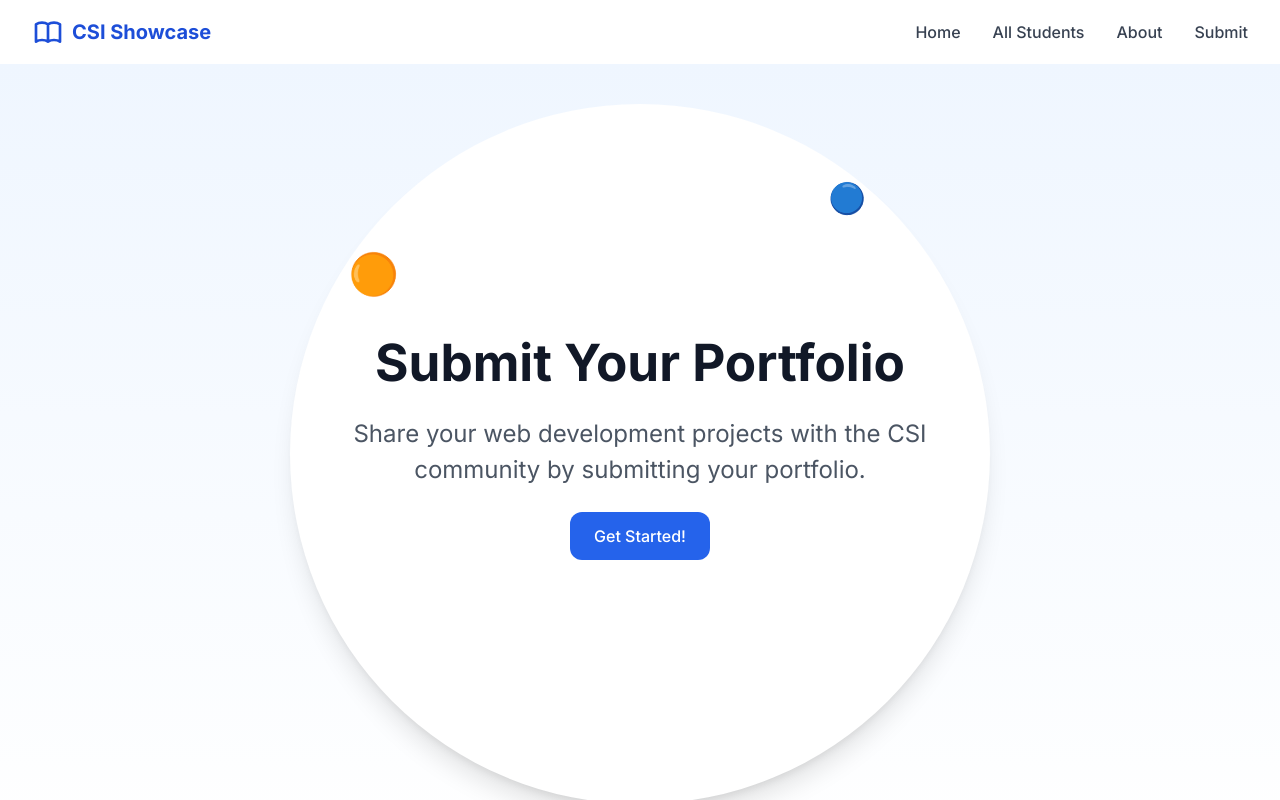
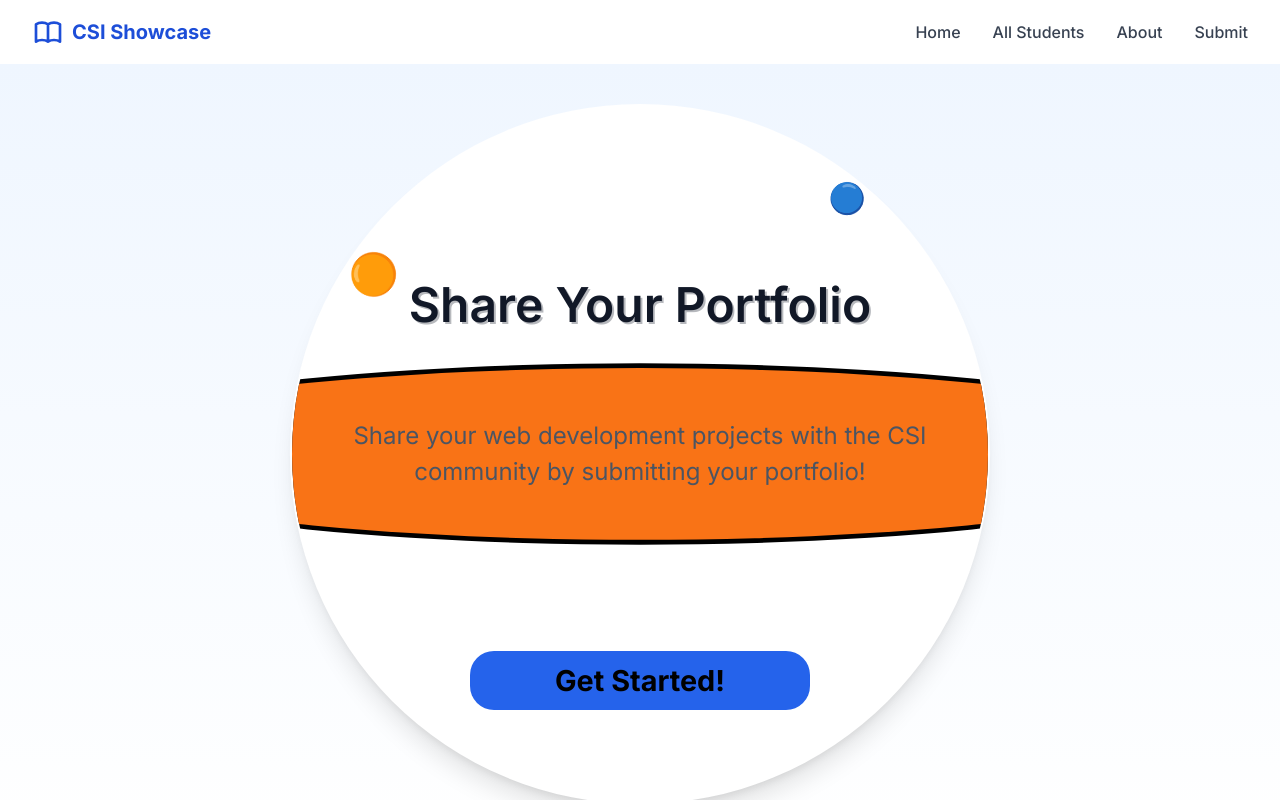
Before and after one commit to justinburks19/student-showcase-main, a Next.js app in the folder student-portfolio-showcase/: page /submit in a window 1280 px wide. Shown: the top 800 px of the page. Built offline with nearby package versions, Linux system fonts and the light colour scheme.

Commit message:
Remove NotFound component and add ThreeDText component for enhanced text display in portfolio submission

```diff
--- /dev/null
+++ b/student-portfolio-showcase/app/submit/customizer-section/threeD-Text-h1.tsx
@@ -0,0 +1,32 @@
+
+
+export function ThreeDText({ text,textSize}: { text: string, textSize: string }) {
+return (
+    <h1
+      className={`
+        ${textSize}
+        relative
+      `} //Take in a className prop for text size, relative positioning
+    >
+      {/* Back Layer*/}
+      <span
+        aria-hidden
+        className="
+          absolute inset-0
+          translate-x-[0.06em] translate-y-[0.06em]
+          md:translate-x-[0.04em] md:translate-y-[0.04em]
+
+          opacity-30
+          blur-[0.5px]
+        " //absolute so its free, inset-0 to cover entire h1, slight offset, low opacity and blur for depth
+      >
+        {text}
+      </span>
+
+      {/* Front layer */}
+      <span className="relative z-10"> {/*Stack above back layer*/}
+        {text}
+      </span>
+    </h1>
+  );
+}
--- a/student-portfolio-showcase/app/submit/page.tsx
+++ b/student-portfolio-showcase/app/submit/page.tsx
@@ -1,15 +1,15 @@
 "use client"; // Enable client-side rendering
 import { useState } from "react";
 import React from "react";
-import {FormSection} from "./selections/formSection"; // Import the reusable FormSection component
-import {TextField} from "./selections/textField"; // Import the reusable TextField component
-import {Checkbox} from "./selections/checkbox"; // Import the reusable Checkbox component
-import {YearDropdown} from "./selections/yearsDrop"; // Import the reusable YearDropdown component
-import {SemesterDropdown} from "./selections/semesterDrop"; // Import the reusable SemesterDropdown component
-import {CheckBoxExplained} from "./selections/checkBoxExplained"; // Import the reusable CheckBoxExplained component
-import { motion as m, AnimatePresence} from "framer-motion";
-import { size } from "zod/v4";
-import { get } from "http";
+import { FormSection } from "./selections/formSection"; // Import the reusable FormSection component
+import { TextField } from "./selections/textField"; // Import the reusable TextField component
+import { Checkbox } from "./selections/checkbox"; // Import the reusable Checkbox component
+import { YearDropdown } from "./selections/yearsDrop"; // Import the reusable YearDropdown component
+import { SemesterDropdown } from "./selections/semesterDrop"; // Import the reusable SemesterDropdown component
+import { CheckBoxExplained } from "./selections/checkBoxExplained"; // Import the reusable CheckBoxExplained component
+import { motion as m, AnimatePresence } from "framer-motion";
+import { ThreeDText } from "./customizer-section/threeD-Text-h1";
+
 export default function Page() {
   const [submit, setSubmit] = useState(false); // State to track form submission
   const [addProject, setAddProject] = useState(1); // State to track number of projects added
@@ -81,12 +81,13 @@ export default function Page() {
       const element = document.getElementById(id) as
         | HTMLInputElement // for text and url inputs
         | HTMLTextAreaElement // for textarea inputs
-        | HTMLSelectElement // for select dropdowns
+        | HTMLSelectElement; // for select dropdowns
 
       if (!element) continue; // Skip if element not found
 
       // Additional validation for URL fields
-        if (!element?.value.trim()) { // Check if the element is valid
+      if (!element?.value.trim()) {
+        // Check if the element is valid
         alert(`Please complete "${id}" field before adding another project.`);
         element.focus(); // Focus on the empty field
         return; // Exit the function if validation fails
@@ -115,13 +116,18 @@ const handlesubmit = (event: React.FormEvent<HTMLFormElement>) => {
 
     // ----- FIX FOR CHECKBOX GROUPS -----
     // Collect ALL checked values for these fields:
-  const multiValueFields = ["major", "skills", "contactMethods", "technologiesUsed-1"];
+    const multiValueFields = [
+      "major",
+      "skills",
+      "contactMethods",
+      "technologiesUsed-1",
+    ];
 
     multiValueFields.forEach((value) => {
       const values = formData
-      .getAll(value)     // all values for that name
+        .getAll(value) // all values for that name
         .map((v) => v.toString().trim()) // to string and trim whitespace
-      .filter(Boolean);  // drop empties
+        .filter(Boolean); // drop empties
 
       if (values.length > 0) {
         // store as comma-separated string
@@ -151,7 +157,6 @@ const handlesubmit = (event: React.FormEvent<HTMLFormElement>) => {
     console.log("Form submitted:", data);
   };
 
-
   // Contact methods options
   const contactMethods = [
     "Email",
@@ -161,81 +166,177 @@ const handlesubmit = (event: React.FormEvent<HTMLFormElement>) => {
     "Portfolio Website",
     "Discord",
     "X / Twitter",
-]
+  ];
 
   return (
     <div className="relative min-h-screen bg-gradient-to-b from-primary-50 to-white">
-    <div className="h-full container relative mx-auto px-10 sm:px-6 mg:px-8 bg-transparent pt-10">
+      <div className="h-full container relative mx-auto bg-transparent pt-10 px-2">
         <AnimatePresence mode="wait">
           {!getStarted && (
             <m.div
-      key = "portfolio-circle"
+              key="portfolio-circle"
               className="
                 relative
-      flex flex-col justify-center items-center  max-w-[min(100vw,700px)]
+                grid grid-rows-3 justify-center  max-w-[min(100vw,700px)]
+                p-2
                 aspect-square
                 overflow-hidden
-      gpu-acceleration text-center mb-4 border-transparent rounded-full bg-white shadow-xl p-[clamp(1rem,2.5vw,3rem)] mx-auto "
-      initial={{ opacity: 0.7, translateY: 0, borderColor:"Transparent"}}
-      animate={{ opacity: 1,  translateY: [-20, 0, -15, 0, -10, 0, -5, 0], borderColor:["Transparent", "Black", "Transparent"]}}
-      transition={{duration: 3, repeatType: "mirror",
-
+                gpu-acceleration text-center mb-4 border-transparent rounded-full bg-white shadow-xl mx-auto "
+              initial={{
+                opacity: 0.7,
+                translateY: 0,
+                borderColor: "Transparent",
+              }}
+              animate={{
+                opacity: 1,
+                translateY: [-20, 0, -15, 0, -10, 0, -5, 0],
+                borderColor: ["Transparent", "Black", "Transparent"],
+              }}
+              transition={{
+                duration: 3,
+                repeatType: "mirror",
               }}
               exit={{
                 opacity: 0,
-        scale:0.8,
-        rotateY: [0,270,360,180,270,360],
-        transition: { duration: 3, ease: "easeInOut" }
+                scale: 0.8,
+                rotateY: [0, 270, 360, 180, 270, 360],
+                transition: { duration: 3, ease: "easeInOut" },
               }}
-      style={{ borderWidth: 2, borderStyle: "solid", borderColor: "transparent", transformStyle: "preserve-3d" }}
+              style={{
+                borderWidth: 2,
+                borderStyle: "solid",
+                borderColor: "transparent",
+                transformStyle: "preserve-3d",
+              }}
             >
-
-          <m.div className="flex absolute text-[clamp(1rem,2.2vw,3rem)]
+              {/* Animated circles */}
+              <m.div
+                className="flex absolute text-[clamp(1rem,2.2vw,3rem)]
           mx-auto
           inset-0
           md:w-[clamp(20%,20%,90%)] w-[clamp(20%,20%,90%)]
           pointer-events-none"
-
-          initial={{ opacity: 0.7, }}
-        animate={{ opacity: 1, rotate: 360,fontSize: ["clamp(1rem,2.2vw,3rem)", "clamp(1rem,3.3vw,3rem)"] }}
-        transition={{ duration: 3,repeat: Infinity, repeatType: "loop", ease: "linear"}}>🟠
+                initial={{ opacity: 0.7 }}
+                animate={{
+                  opacity: 1,
+                  rotate: 360,
+                  fontSize: [
+                    "clamp(1rem,2.2vw,3rem)",
+                    "clamp(1rem,3.3vw,3rem)",
+                  ],
+                }}
+                transition={{
+                  duration: 3,
+                  repeat: Infinity,
+                  repeatType: "loop",
+                  ease: "linear",
+                }}
+              >
+                🟠
               </m.div>
-        <m.div className="flex absolute text-[clamp(1rem,2.2vw,3rem)]
+              <m.div
+                className="flex absolute text-[clamp(1rem,2.2vw,3rem)]
           mx-auto
           inset-0
           md:w-[clamp(20%,20%,100%)] w-[clamp(20%,20%,100%)]
           pointer-events-none"
-           initial={{ opacity: 0.7, }}
-        animate={{ opacity: 1, rotate: -360, fontSize: ["clamp(1rem,3.3vw,3rem)", "clamp(1rem,2.2vw,3rem)"] }}
-        transition={{ duration: 3,repeat: Infinity, repeatType: "loop", ease: "linear"}}>🔵
+                initial={{ opacity: 0.7 }}
+                animate={{
+                  opacity: [0.5, 0.8, 1],
+                  rotate: -360,
+                  fontSize: [
+                    "clamp(1rem,3.3vw,3rem)",
+                    "clamp(1rem,2.2vw,3rem)",
+                  ],
+                }}
+                transition={{
+                  duration: 3,
+                  repeat: Infinity,
+                  repeatType: "loop",
+                  ease: "linear",
+                }}
+              >
+                🔵
               </m.div>
-        <h1 className="text-[clamp(1.1rem,2.2vw,3rem)] md:text-[clamp(2rem,4vw,5rem)] font-bold text-gray-900 mb-4">
-          Submit Your Portfolio
-        </h1>
-        <p className="text-[clamp(1rem,2.2vw,1.5rem)] text-gray-600 max-w-2xl mx-auto">
+              <div className="flex flex-col justify-end w-[90%] mx-auto">
+              {/* 3D Text Component for the heading */}
+              <ThreeDText
+                text="Share Your Portfolio"
+                textSize="text-[clamp(2.1rem,3.7vw,4rem)] sm:text-[clamp(3.2rem,3.9vw,4rem)] md:text-[clamp(3rem,3.2vw,3.3rem)] font-semibold text-gray-900 justify-self-center align-end"
+              />
+              </div>
+              {/* Subtitle*/}
+              <div
+              className="flex flex-col justify-center align-middle
+              bg-black
+              w-[110%]
+              -mx-[5%]
+              [clip-path:ellipse(80%_40%_at_50%_50%)]
+              p-[2px]
+              border-4 border-black
+              ">
+                <div
+    className="
+      bg-orange-500
+      w-full h-full
+      flex flex-col justify-center items-center
+      [clip-path:ellipse(80%_40%_at_50%_50%)]
+    "
+  >
+
+              <p className="text-[clamp(1.0rem,2.2vw,1.5rem)] text-gray-600 max-w-2xl mx-auto
+              align-bottom
+              justify-center
+
+              ">
                 Share your web development projects with the CSI community by
-          submitting your portfolio.
+                submitting your portfolio!
               </p>
+              </div>
+              </div>
+              {/* Get Started Button */}
+              <div className="relative flex flex-col justify-center ">
               <button
                 onClick={() => setGetStarted(true)}
-          className="mb-6 mt-6 bg-blue-600 text-white font-medium py-3 px-6 rounded-xl hover:bg-blue-700 focus:outline-none focus:ring-2 focus:ring-black"
+                className="
+                py-2 px-2
+                w-[50%]
+                mx-auto
+                bg-blue-600 text-black font-bold rounded-3xl
+                z-10
+                hover:bg-blue-700 focus:outline-none focus:ring-2 focus:ring-black
+                hover:scale-110 transition-transform duration-300
+                text-[clamp(1.2rem,2.5vw,1.8rem)]"
+
               >
                 Get Started!
               </button>
+              <m.div className="absolute border-b-2 border-black rounded-xl
+                w-[100%] mx-auto
+                z-1
+                left-0 right-0"
+                initial={{ width: "0%" }}
+                animate={{ width: "45%" }}
+                transition={{ duration: 1.5, delay: 0.5, ease: "easeInOut", repeat: Infinity, repeatType: "mirror" }}
+              >
+
+              </m.div>
+              </div>
             </m.div>
           )}
         </AnimatePresence>
-
 
         {/* Formspree integration for handling form submissions */}
         {getStarted && (
           <>
             {!submit ? (
               <>
-      <m.div className=" max-w-8xl mx-auto bg-white pt-1 rounded-2xl border-l-[3px] border-t-[8px] border-b-[3px] border-r-[3px] border-blue-600"
+                <m.div
+                  className=" max-w-8xl mx-auto bg-white pt-1 rounded-2xl border-l-[3px] border-t-[8px] border-b-[3px] border-r-[3px] border-blue-600"
                   initial={{ opacity: 0, x: -50 }}
                   animate={{ opacity: 1, x: 0 }}
-      transition={{ duration: 1.3, delay: 3 }}>
+                  transition={{ duration: 1.3, delay: 3 }}
+                >
                   <form
                     id="portfolioSubmissionForm"
                     onSubmit={handlesubmit}
@@ -356,7 +457,8 @@ const handlesubmit = (event: React.FormEvent<HTMLFormElement>) => {
                         </h2>
                         {/* Semesters History, will return id, title, description and technologies ✅*/}
                         <div className="grid grid-cols-2 w-full ">
-                {Array.from({ length: addProject }).map((_, index) => {
+                          {Array.from({ length: addProject }).map(
+                            (_, index) => {
                               const projectIndex = index + 1;
                               return (
                                 <React.Fragment key={projectIndex}>
@@ -371,26 +473,32 @@ const handlesubmit = (event: React.FormEvent<HTMLFormElement>) => {
                                   />
                                   {/*Start date Field ✅*/}
                                   <TextField
-                        divWrapperClass={"flex flex-col mx-auto w-full"}
+                                    divWrapperClass={
+                                      "flex flex-col mx-auto w-full"
+                                    }
                                     id={`startDate-${projectIndex}`}
                                     name={`startDate-${projectIndex}`}
                                     label="Project Start Date"
                                     type="date"
                                     required={true}
                                     className={
-                          projectInfo + " flex flex-col justify-center"
+                                      projectInfo +
+                                      " flex flex-col justify-center"
                                     }
                                   />
                                   {/* End Date Field ✅*/}
                                   <TextField
-                        divWrapperClass={"flex flex-col mx-auto w-full"}
+                                    divWrapperClass={
+                                      "flex flex-col mx-auto w-full"
+                                    }
                                     id={`endDate-${projectIndex}`}
                                     name={`endDate-${projectIndex}`}
                                     label="Project End Date"
                                     type="date"
                                     required={true}
                                     className={
-                          projectInfo + " flex flex-col justify-center"
+                                      projectInfo +
+                                      " flex flex-col justify-center"
                                     }
                                   />
 
@@ -405,7 +513,8 @@ const handlesubmit = (event: React.FormEvent<HTMLFormElement>) => {
                                     placeholder="e.g., Personal Portfolio Website"
                                     required={true}
                                     className={
-                          projectInfo + " col-span-2 flex flex-col mx-auto"
+                                      projectInfo +
+                                      " col-span-2 flex flex-col mx-auto"
                                     }
                                   />
                                   {/* Project Description Field ✅*/}
@@ -421,7 +530,8 @@ const handlesubmit = (event: React.FormEvent<HTMLFormElement>) => {
                                     textarea={true}
                                     rows={5}
                                     className={
-                          projectInfo + " col-span-2 flex flex-col mx-auto"
+                                      projectInfo +
+                                      " col-span-2 flex flex-col mx-auto"
                                     }
                                   />
 
@@ -432,11 +542,12 @@ const handlesubmit = (event: React.FormEvent<HTMLFormElement>) => {
                                     label="Technologies Used"
                                     mapValue={keySkills}
                                     required={false}
-
                                   />
                                   {/* Demo URL Field ✅*/}
                                   <TextField
-                        divWrapperClass={"flex flex-col mx-auto w-full"}
+                                    divWrapperClass={
+                                      "flex flex-col mx-auto w-full"
+                                    }
                                     id={`demoUrl-${projectIndex}`}
                                     name={`demoUrl-${projectIndex}`}
                                     label="Live Demo URL"
@@ -447,7 +558,9 @@ const handlesubmit = (event: React.FormEvent<HTMLFormElement>) => {
                                   />
                                   {/* Repository URL Field ✅*/}
                                   <TextField
-                        divWrapperClass={"flex flex-col mx-auto w-full"}
+                                    divWrapperClass={
+                                      "flex flex-col mx-auto w-full"
+                                    }
                                     id={`repositoryUrl-${projectIndex}`}
                                     name={`repositoryUrl-${projectIndex}`}
                                     label="Repository URL"
@@ -468,12 +581,14 @@ const handlesubmit = (event: React.FormEvent<HTMLFormElement>) => {
                                     placeholder="https://yourproject.com/screenshot.jpg"
                                     required={false}
                                     className={
-                          projectInfo + " col-span-2 flex flex-col mx-auto"
+                                      projectInfo +
+                                      " col-span-2 flex flex-col mx-auto"
                                     }
                                   />
                                 </React.Fragment>
                               );
-                })}
+                            }
+                          )}
 
                           {/* Add more projects ✅*/}
                           <div className="flex mx-auto justify-center col-span-2">
@@ -501,18 +616,18 @@ const handlesubmit = (event: React.FormEvent<HTMLFormElement>) => {
                 </m.div>
               </>
             ) : (
-
               <div className="mt-6 p-4 bg-green-100 border border-green-400 text-green-700 rounded-2xl text-center">
-          Thank you for your submission! Your portfolio should be ready to download.
-        <p>Please email: Adam.Kostandy@csi.cuny.edu the download/ text field!</p>
-
+                Thank you for your submission! Your portfolio should be ready to
+                download.
+                <p>
+                  Please email: Adam.Kostandy@csi.cuny.edu the download/ text
+                  field!
+                </p>
               </div>
             )}
           </>
         )}
       </div>
-
     </div>
-
   );
 }
```
Also changed, not shown: student-portfolio-showcase/app/not-found.tsx (deleted, +0 -42 lines). Lines whose indentation alone changed are shown as unchanged.
